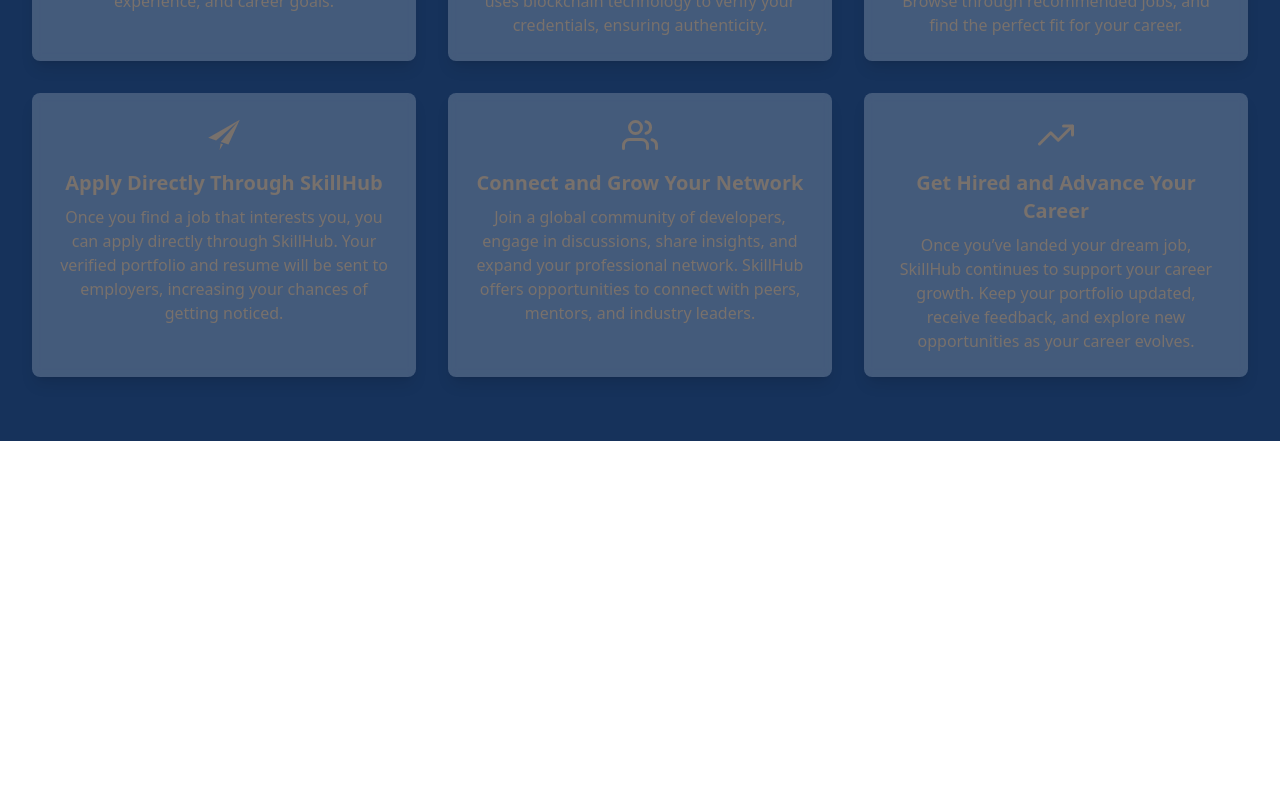
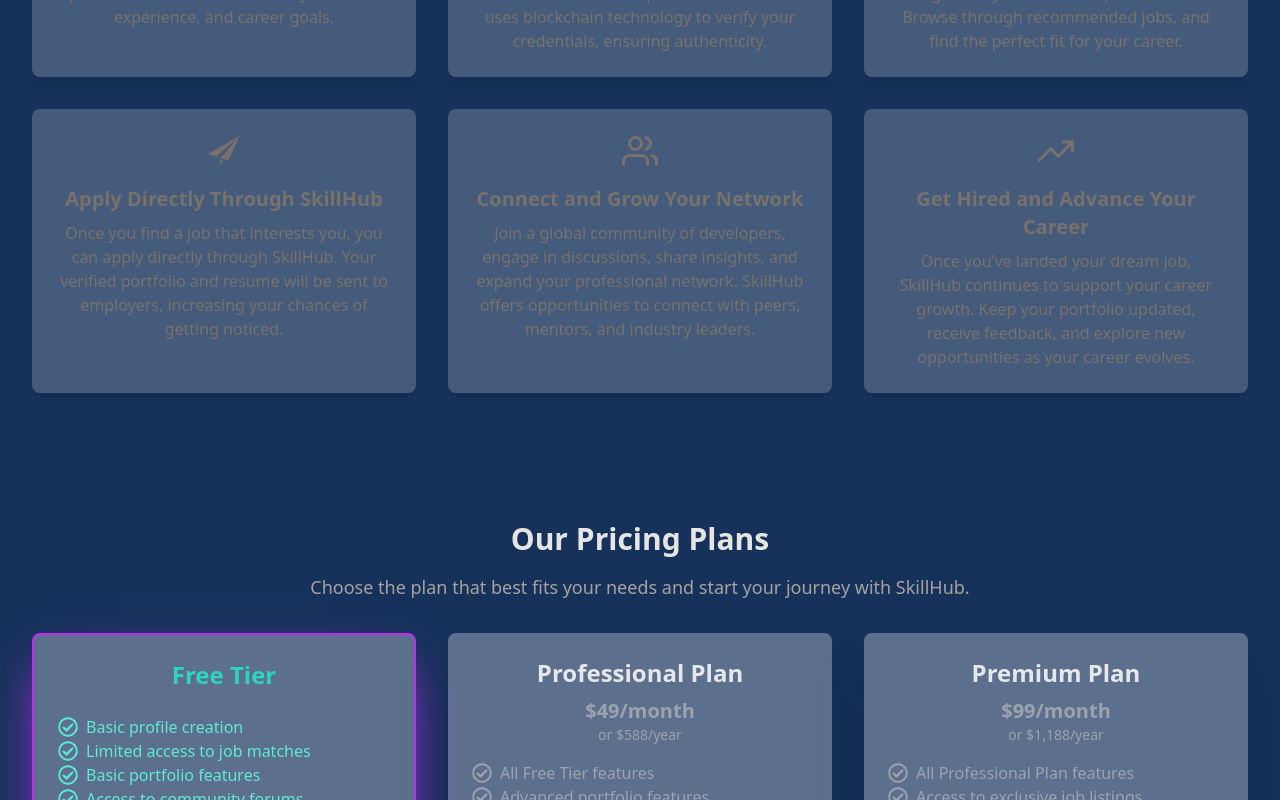
Before and after one commit to atanushil/SkillHub-Inc, a React (Vite) app in the folder client/: page / in a window 1280 px wide. Shown: the part 2000-2800 px from the top of the page. Before the commit the page ends 2441 px from the top, so only its background shows below. Built offline with nearby package versions, Linux system fonts and the light colour scheme.

Commit message:
added pricing section

```diff
--- a/client/src/components/Home.jsx
+++ b/client/src/components/Home.jsx
@@ -1,5 +1,5 @@
 import React from "react";
-import { FeaturesSection, HeroSection, HowItWorks, NavBar } from "../utils";
+import { FeaturesSection, HeroSection, HowItWorks, NavBar, Pricing } from "../utils";
 
 const Home = () => {
   return (
@@ -13,8 +13,11 @@
       <div className="z-0">
         <FeaturesSection/>
       </div>
-      <div>
+      <div className="z-0">
         <HowItWorks/>
+      </div>
+      <div className="z-0">
+        <Pricing/>
       </div>
     </div>
   );
--- a/client/src/components/common/FeaturesSection.jsx
+++ b/client/src/components/common/FeaturesSection.jsx
@@ -137,7 +137,7 @@
             {features.map((feature, i) => (
               <li
                 key={i}
-                className={`cursor-pointer md:p-2 px-4 py-2 caret-transparent transition-colors border-b duration-300 w-full whitespace-nowrap ${
+                className={`cursor-pointer md:p-2 px-4 py-2 caret-transparent transition-colors md:border-b border-r duration-300 w-full whitespace-nowrap md:whitespace-normal ${
                   selectedFeature.title === feature.title
                     ? "bg-[#0D1425]/50 backdrop-blur-sm text-white"
                     : "text-slate hover:bg-blue-100 bg-white/30"
@@ -152,10 +152,10 @@
       </div>
 
       <div className="text-center mt-8">
-        <h3 className="text-3xl font-bold mb-4 text-stone-400 caret-transparent">
+        <h3 className="text-3xl font-bold mb-8 text-stone-400 caret-transparent">
           Ready to take your career to the next level?
         </h3>
-        <a href="/sign-up" className="btn-secondary py-3 px-8">
+        <a href="/sign-up" className="btn-secondary py-3 px-8 ">
           Sign Up Now
         </a>
       </div>
--- /dev/null
+++ b/client/src/components/common/Pricing.jsx
@@ -0,0 +1,171 @@
+import React, { useState } from "react";
+import { FaRegCheckCircle } from "react-icons/fa";
+
+const plans = [
+  {
+    name: "Free Tier",
+    yearlyPrice: null,
+    features: [
+      "Basic profile creation",
+      "Limited access to job matches",
+      "Basic portfolio features",
+      "Access to community forums",
+    ],
+    description: "Experience SkillHub’s basic functionalities.",
+  },
+  {
+    name: "Professional Plan",
+    price: "$49/month",
+    yearlyPrice: "$588/year",
+    features: [
+      "All Free Tier features",
+      "Advanced portfolio features",
+      "Priority application processing",
+      "Comprehensive analytics and insights",
+      "Personalized job matching and recommendations",
+      "Premium support and career advice",
+    ],
+    description: "Advanced tools for serious career growth.",
+    trial: true,
+  },
+  {
+    name: "Premium Plan",
+    price: "$99/month",
+    yearlyPrice: "$1,188/year",
+    features: [
+      "All Professional Plan features",
+      "Access to exclusive job listings",
+      "Enhanced networking tools",
+      "Advanced portfolio features",
+      "Global job market access",
+      "Priority customer support and career coaching",
+    ],
+    description: "Top-tier features for maximum exposure.",
+    trial: true,
+  },
+];
+
+const Pricing = () => {
+  const [selectedPlan, setSelectedPlan] = useState("Free Tier");
+
+  const handlePlanSelect = (planName) => {
+    setSelectedPlan(planName);
+  };
+
+  const handleTrialClick = (planName) => {
+    console.log(`Selected plan for trial: ${planName}`);
+  };
+
+  return (
+    <section id="pricing-section" className="py-16 max-w-screen-xl mx-auto">
+      <div className="px-4 sm:px-6 lg:px-8 text-center">
+        <h2 className="text-3xl font-extrabold text-stone-200">
+          Our Pricing Plans
+        </h2>
+        <p className="mt-4 text-lg text-stone-400">
+          Choose the plan that best fits your needs and start your journey with
+          SkillHub.
+        </p>
+        <div className="mt-8 grid grid-cols-1 md:grid-cols-3 gap-8">
+          {plans.map((plan, index) => (
+            <div
+              key={index}
+              onClick={() => handlePlanSelect(plan.name)}
+              className={`group bg-white/30 p-6 rounded-lg
+                shadow-2xl transition-transform duration-300 hover:shadow-Purple
+                 hover:scale-105 flex flex-col justify-between cursor-pointer ${
+                selectedPlan === plan.name
+                  ? "border-2 border-Purple text-white  shadow-Purple"
+                  : ""
+              }`}
+              style={{ minHeight: "400px", minWidth: "300px" }}
+            >
+              <div className="text-center mb-4">
+                <h3
+                  className={`text-2xl font-semibold text-gray-200 caret-transparent ${
+                    selectedPlan === plan.name ? "text-teal-400 " : null
+                  }`}
+                >
+                  {plan.name}
+                </h3>
+                <p
+                  className={`mt-2 text-xl font-bold text-gray-200 caret-transparent ${
+                    selectedPlan === plan.name
+                      ? "text-teal-300"
+                      : "text-gray-400"
+                  }`}
+                >
+                  {plan.price}
+                </p>
+                {plan.yearlyPrice && (
+                  <p
+                    className={`text-sm text-gray-300 caret-transparent ${
+                      selectedPlan === plan.name
+                        ? "text-teal-300"
+                        : "text-gray-400"
+                    }`}
+                  >
+                    or {plan.yearlyPrice}
+                  </p>
+                )}
+              </div>
+              <div className="space-y-4 flex-grow">
+                <ul className="list-disc list-inside text-left text-gray-400">
+                  {plan.features.map((feature, i) => (
+                    <li
+                      key={i}
+                      className={`flex text-start gap-2 caret-transparent ${
+                        selectedPlan === plan.name
+                          ? "text-teal-300"
+                          : "text-gray-400"
+                      }`}
+                    >
+                      <FaRegCheckCircle
+                        className={`text-gray-400 text-xl mt-[2px] ${
+                          selectedPlan === plan.name
+                            ? "text-teal-300"
+                            : "text-gray-400"
+                        }`}
+                      />
+                      {feature}
+                    </li>
+                  ))}
+                </ul>
+                <p
+                  className={`mt-4  caret-transparent ${
+                    selectedPlan === plan.name
+                      ? "text-teal-300"
+                      : "text-gray-400"
+                  }`}
+                >
+                  {plan.description}
+                </p>
+              </div>
+              {plan.trial ? (
+                <button
+                  onClick={() => handleTrialClick(plan.name)}
+                  className={`mt-6 w-full py-2 rounded-lg font-semibold  ${
+                    selectedPlan === plan.name ? "btn-secondary" : "btn-primary"
+                  }`}
+                >
+                  14 Days Free Trial
+                </button>
+              ) : (
+                <button
+                  onClick={() => handleTrialClick(plan.name)}
+                  className={`mt-6 w-full py-2 rounded-lg font-semibold  ${
+                    selectedPlan === plan.name ? "btn-secondary" : "btn-primary"
+                  }`}
+                >
+                  Selected
+                </button>
+              )}
+            </div>
+          ))}
+        </div>
+      </div>
+    </section>
+  );
+};
+
+export default Pricing;
--- a/client/src/index.css
+++ b/client/src/index.css
@@ -20,11 +20,15 @@
   }
 
   .btn-primary {
-    @apply bg-inherit border px-4 rounded-lg transition-colors duration-300 ease-in-out hover:border-Purple hover:bg-slate hover:delay-75 text-Teal hover:text-white;
+    @apply bg-inherit border px-4 rounded-lg transition-colors duration-300 ease-in-out
+    group-hover:border-Purple group-hover:bg-slate group-hover:delay-75
+     hover:border-Purple hover:bg-slate hover:delay-75 text-Teal hover:text-white;
   }
 
   .btn-secondary {
-    @apply text-stone-400 hover:text-white font-sans px-4 py-1 rounded-lg border border-transparent bg-slate transition-colors duration-300 ease-in-out hover:border-Purple;
+    @apply text-stone-400 hover:text-white font-sans px-4
+    py-1 rounded-lg border border-transparent bg-slate transition-colors group-hover:border-Purple
+     duration-300 ease-in-out hover:border-Purple;
   }
 
   /* Hero Section */
--- a/client/src/utils/index.js
+++ b/client/src/utils/index.js
@@ -17,6 +17,7 @@
 import AnalyticsIcon from "/assets/AnalyticsIcon.jpg";
 import IntegrationIcon from "/assets/IntegrationIcon.jpg";
 import HowItWorks from "../components/common/HowItWorks";
+import Pricing from "../components/common/Pricing";
 export {
   Logo,
   heroImageFirst,
@@ -36,4 +37,5 @@
   AutoScroll,
   FeaturesSection,
   HowItWorks,
+  Pricing,
 };
```
